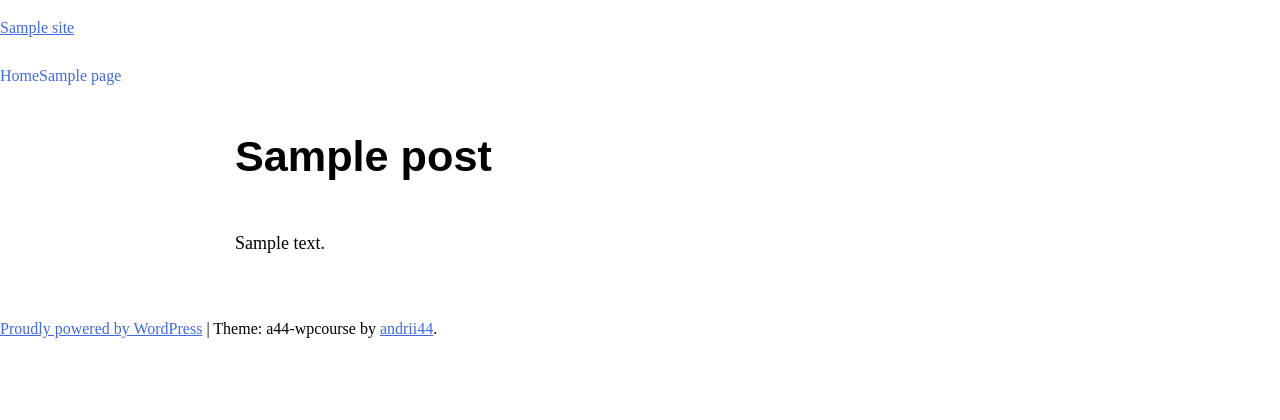
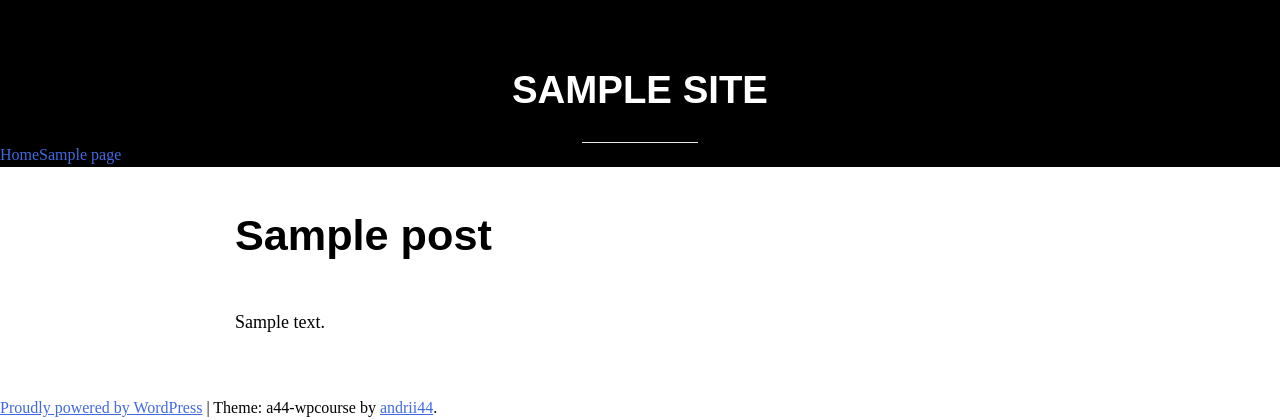
Before and after one commit to andrii44/a44.wpCourse, a WordPress theme: template wp-content/themes/a44/page.php in a window 1280 px wide. Shown: the top 420 px of the page. Run offline with PHP 8.4 and a stand-in for WordPress, Linux system fonts and the light colour scheme; the site name, menu and one post (Sample post) are stand-ins, and other content is empty; some libraries are stand-ins or nearby versions.

Commit message:
Header settings. Step1

```diff
--- a/wp-content/themes/a44/style.css
+++ b/wp-content/themes/a44/style.css
@@ -33,6 +33,7 @@ Nicolas Gallagher and Jonathan Neal http://necolas.github.com/normalize.css/
 # Accessibility
 # Alignments
 # Clearings
+# Header
 # Widgets
 # Content
 	## Posts and pages
@@ -747,6 +748,60 @@ a:active {
 }
 
 /*--------------------------------------------------------------
+# Header
+--------------------------------------------------------------*/
+
+.site-header {
+    background-color: black;
+}
+
+.site-branding {
+    text-align: center;
+}
+
+.site-title {
+    margin: 1.7em 1em 0;
+    font-family: 'Fira Sans', sans-serif;
+    font-size: 2.4em;
+    font-weight: bold;
+    line-height: 1.3em;
+    color: #fff;
+    text-transform: uppercase;
+    word-break: break-all;
+}
+
+.site-title a {
+    text-decoration: none;
+    color: inherit;
+}
+
+.site-title a:hover,
+.site-title a:focus {
+    text-decoration: underline;
+}
+
+.site-description {
+    margin: 2em 2em 3em;
+    font-size: 110%;
+    color: #fff;
+}
+
+.site-title::after {
+    display: block;
+    content: "";
+    margin: .7em auto 0;
+    width: 3em;
+    border-bottom: solid 1px #fff;
+    opacity: .9;
+}
+
+@media screen and (max-width: 30em) {
+    site-title {
+        font-size: 2em;
+    }
+}
+
+/*--------------------------------------------------------------
 # Widgets
 --------------------------------------------------------------*/
 .widget {
```
